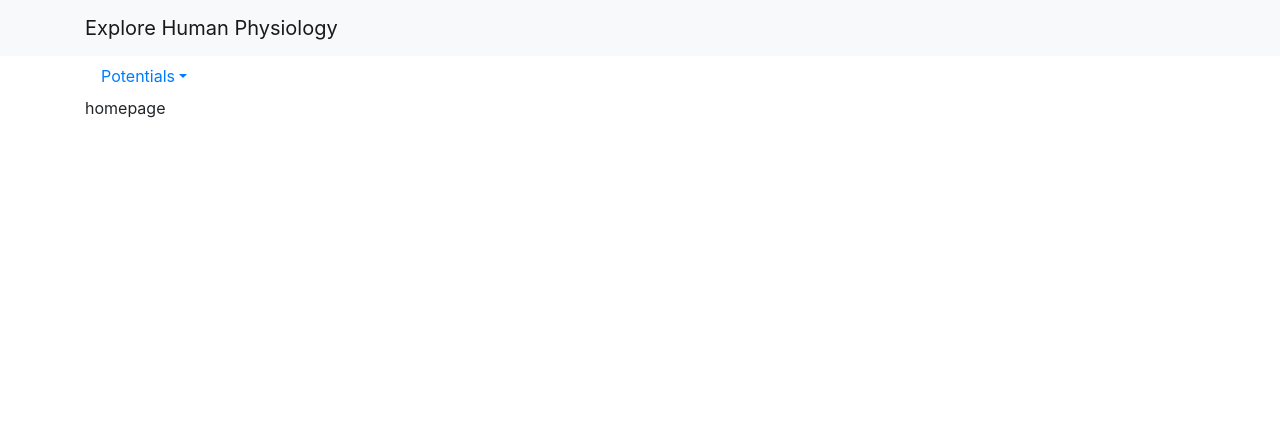
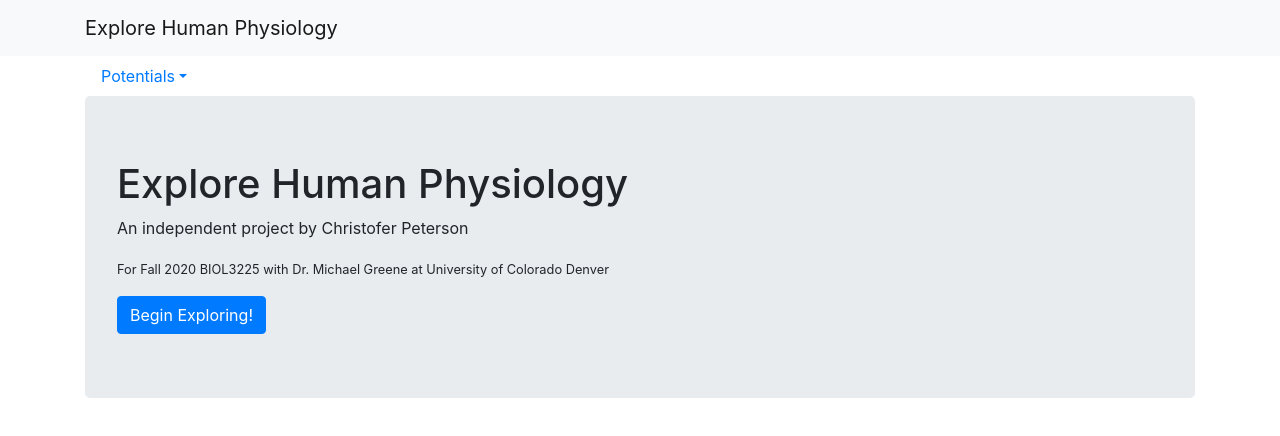
Before and after one commit to christoferpeterson/explore-human-physiology, a React (Create React App) app: page / in a window 1280 px wide. Shown: the top 436 px of the page. Built offline with nearby package versions, Linux system fonts and the light colour scheme.

Commit message:
Added homepage, cleaned up references

```diff
--- a/src/App.js
+++ b/src/App.js
@@ -7,6 +7,7 @@ import {
 } from "react-router-dom";
 import {Container,Row,Col,Nav,Navbar,NavDropdown} from "react-bootstrap";
 
+import HomePage from './HomePage';
 import EquilibriumPotentialPage from './Potentials/EquilibriumPotentialPage';
 import RestingMembranePotentialPage from './Potentials/RestingMembranePotentialPage';
 import ActionPotentialPage from './Potentials/ActionPotentialPage';
@@ -42,7 +43,7 @@ function App() {
 				renders the first one that matches the current URL. */}
 				<Switch>
 					<Route exact path="/">
-						<div>homepage</div>
+						<HomePage />
 					</Route>
 					<Route path="/equilibrium-potential">
 						<EquilibriumPotentialPage />
--- /dev/null
+++ b/src/HomePage.js
@@ -0,0 +1,16 @@
+import React from "react";
+import {Jumbotron,Button} from "react-bootstrap";
+import {
+	Link
+} from "react-router-dom";
+
+export default () => {
+  return (
+    <Jumbotron>
+      <h1>Explore Human Physiology</h1>
+      <p>An independent project by Christofer Peterson</p>
+      <p><small>For Fall 2020 BIOL3225 with Dr. Michael Greene at University of Colorado Denver</small></p>
+      <Link to="equilibrium-potential"><Button>Begin Exploring!</Button></Link>
+    </Jumbotron>
+  )
+}
--- a/src/Potentials/ActionPotentialPage.js
+++ b/src/Potentials/ActionPotentialPage.js
@@ -306,6 +306,7 @@ class ActionPotentialPage extends React.Component {
 			<hr />
 			<small>
 				<ol style={{paddingLeft:"1em"}}>
+					<li>Greene, M. (2020). <i>Lectures 8 &amp; 9 Graded and Action Potentials</i>, lecture notes, BIOL3225 Human Physiology BIOL3225, University of Colorado Denver, delivered 09 Sep 2020 &amp; 16 Sep 2020</li>
 					<li><a href="http://www.nernstgoldman.physiology.arizona.edu/" target="blank">The Nernst/Goldman Equation Simulator. (n.d.). Retrieved October 22, 2020, from http://www.nernstgoldman.physiology.arizona.edu/</a></li>
 					<li>Widmaier, E. P., Vander, A. J., Raff, H., &amp; Strang, K. T. (2019). 6.7 Graded and Action Potentials. In <em>Vander's human physiology: The mechanisms of body function</em> (p. 149-158). New York, NY: McGraw-Hill Education.</li>
 					<li><a href="https://journals.physiology.org/doi/full/10.1152/advan.00029.2004" target="blank">Wright, S. H. (2004). Generation of resting membrane potential. <em>Advances in Physiology Education</em>, 28(4), 139-142. doi:10.1152/advan.00029.2004</a></li>
--- a/src/Potentials/RestingMembranePotentialPage.js
+++ b/src/Potentials/RestingMembranePotentialPage.js
@@ -168,7 +168,7 @@ class RestingMembranePotentialPage extends React.Component {
 			<hr />
 			<small>
 				<ol style={{paddingLeft:"1em"}}>
-					<li>Greene, M. (2020). <i>Lectures 5 &amp; 6 Resting Membrane Potential</i>, lecture notes, BIOL3225 Human Physiology BIOL3225, University of Colorado Denver, delivered 31 Aug 2020 &amp; 02 Sept 2020</li>
+					<li>Greene, M. (2020). <i>Lectures 5 &amp; 6 Resting Membrane Potential</i>, lecture notes, BIOL3225 Human Physiology BIOL3225, University of Colorado Denver, delivered 31 Aug 2020 &amp; 02 Sep 2020</li>
 					<li><a href="http://www.nernstgoldman.physiology.arizona.edu/" target="blank">The Nernst/Goldman Equation Simulator. (n.d.). Retrieved October 22, 2020, from http://www.nernstgoldman.physiology.arizona.edu/</a></li>
 					<li>Widmaier, E. P., Vander, A. J., Raff, H., &amp; Strang, K. T. (2019). 6.6 The Resting Membrane Potential. In <em>Vander's human physiology: The mechanisms of body function</em> (p. 144-148). New York, NY: McGraw-Hill Education.</li>
 					<li><a href="https://journals.physiology.org/doi/full/10.1152/advan.00029.2004" target="blank">Wright, S. H. (2004). Generation of resting membrane potential. <em>Advances in Physiology Education</em>, 28(4), 139-142. doi:10.1152/advan.00029.2004</a></li>
```
